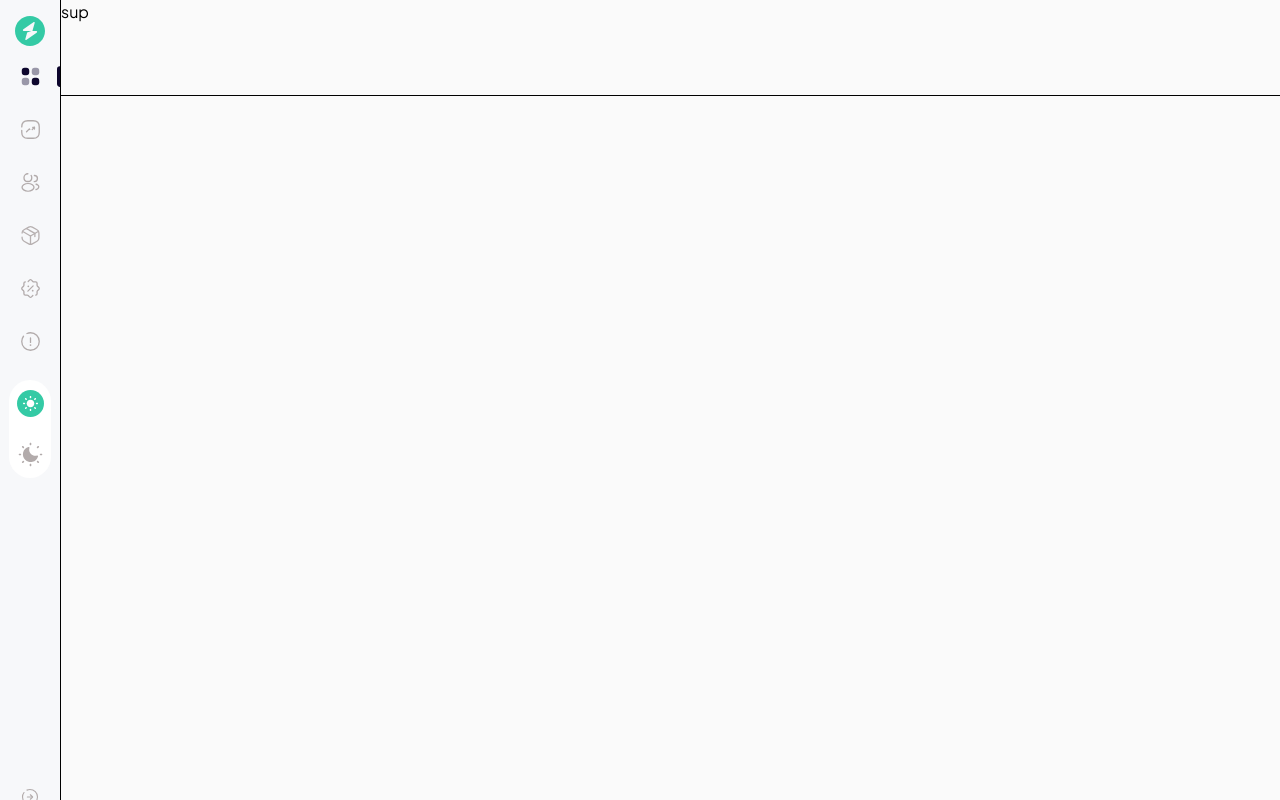
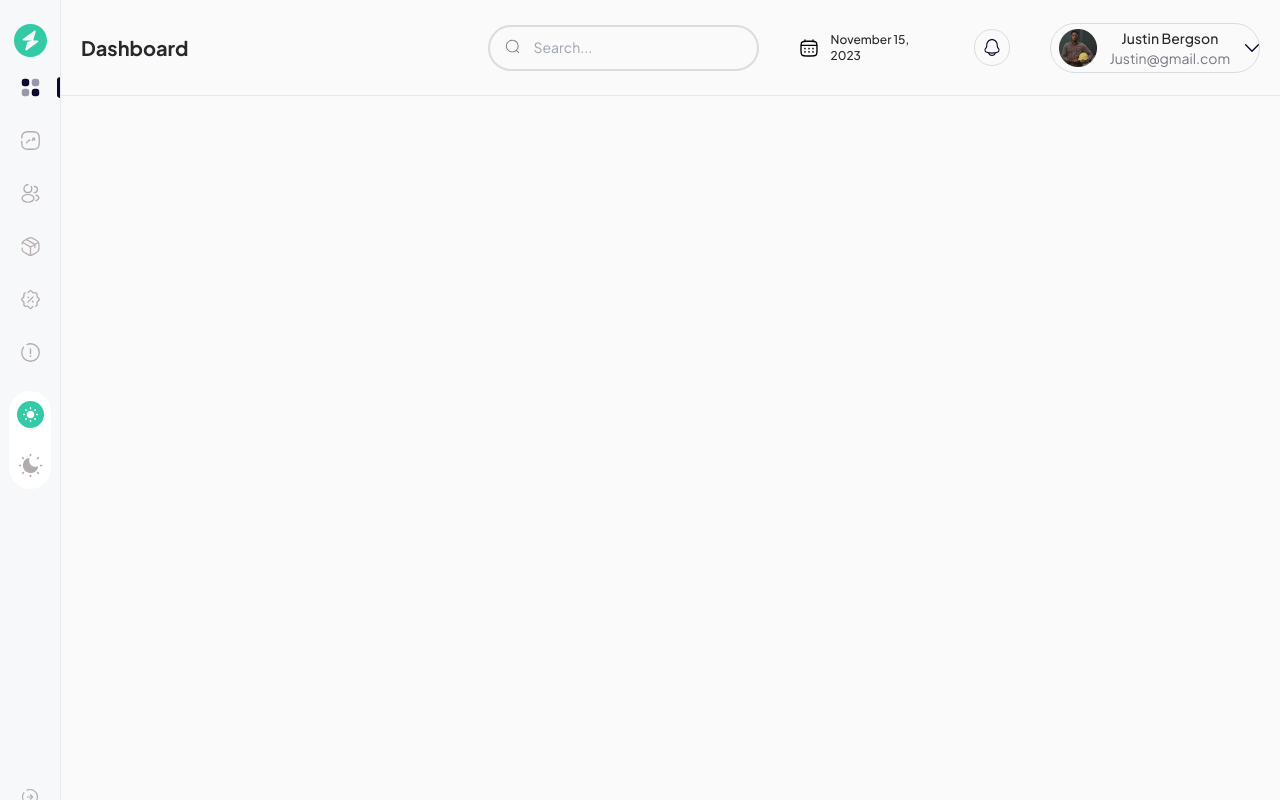
Before and after one commit to tunny17/hackathon, a React (Vite) app: page / in a window 1280 px wide. Shown: the top 800 px of the page. Built offline with nearby package versions, Linux system fonts and the light colour scheme.

Commit message:
feat: completion of header component

```diff
--- a/src/components/Header.jsx
+++ b/src/components/Header.jsx
@@ -1,7 +1,37 @@
 import React from 'react';
 
 const Header = () => {
-  return <section className='h-[10%] border-b-[1px] border-black'>sup</section>;
+  return (
+    <section className='h-[10%] flex flex-row items-center px-5 border-b-[1px] border-{#E5EAEF}'>
+      <div className='flex flex-row justify-between items-center w-[60%] mr-10'>
+        <h1 className='font-bold text-xl'>Dashboard</h1>
+        <input
+          type='search'
+          name=''
+          id=''
+          placeholder='Search...'
+          className='search-input border-2 border-[#DADDDD] w-[40%] rounded-full outline-none px-11 pt-2 pb-2.5 placeholder:text-sm'
+        />
+      </div>
+      <div className='flex items-center gap-10'>
+        <div className='flex items-center gap-3'>
+          <img src='/public/calendar-icon.svg' alt='' />
+          <h3 className='text-xs font-medium'>November 15, 2023</h3>
+        </div>
+        <button className='border-[1px] border-[#DADDDD] px-2 py-2 rounded-full'>
+          <img src='/public/notification-icon.svg' alt='' />
+        </button>
+        <button className='flex items-center border-[1px] border-[#DADDDD] gap-3 px-2 py-1 rounded-full'>
+          <img src='/public/user-icon.png' alt='' />
+          <div className='flex flex-col items-center justify-center'>
+            <h2 className='text-sm font-medium'>Justin Bergson</h2>
+            <p className='text-sm text-[#787486]'>Justin@gmail.com</p>
+          </div>
+          <img src='/public/arrow-down-icon.svg' alt='' />
+        </button>
+      </div>
+    </section>
+  );
 };
 
 export default Header;
--- a/src/components/Navigation.jsx
+++ b/src/components/Navigation.jsx
@@ -3,8 +3,8 @@ import activeIcon from '/nav-active-icon.svg';
 
 const Navigation = () => {
   return (
-    <section className='bg-[#F7F8FA] w-[5%] flex flex-col items-center py-4 border-r-[1px] border-black relative'>
-      <img src='/Logo.svg' alt='logo' className='w-[50%] mb-5' />
+    <section className='bg-[#F7F8FA] w-[5%] flex flex-col items-center py-6 border-r-[1px] border-[#E5EAEF] relative'>
+      <img src='/Logo.svg' alt='logo' className='w-[55%] mb-5' />
       <nav className='w-full'>
         <ul className='flex flex-col justify-center gap-y-8 w-full'>
           <li className='flex justify-center items-center cursor-pointer relative'>
--- a/src/index.css
+++ b/src/index.css
@@ -6,6 +6,11 @@
 
 html {
   font-family: 'Plus Jakarta Sans', sans-serif;
+  color: #26282C;
+}
+
+body::-webkit-scrollbar {
+  display: none;
 }
 
 * {
@@ -13,3 +18,10 @@ html {
   padding: 0;
   box-sizing: border-box;
 }
+
+.search-input {
+  background: url("/public/search-icon.svg") ;
+  background-position: 15px 12px;
+  background-repeat: no-repeat;
+  background-size: 5.5%;
+}
```
